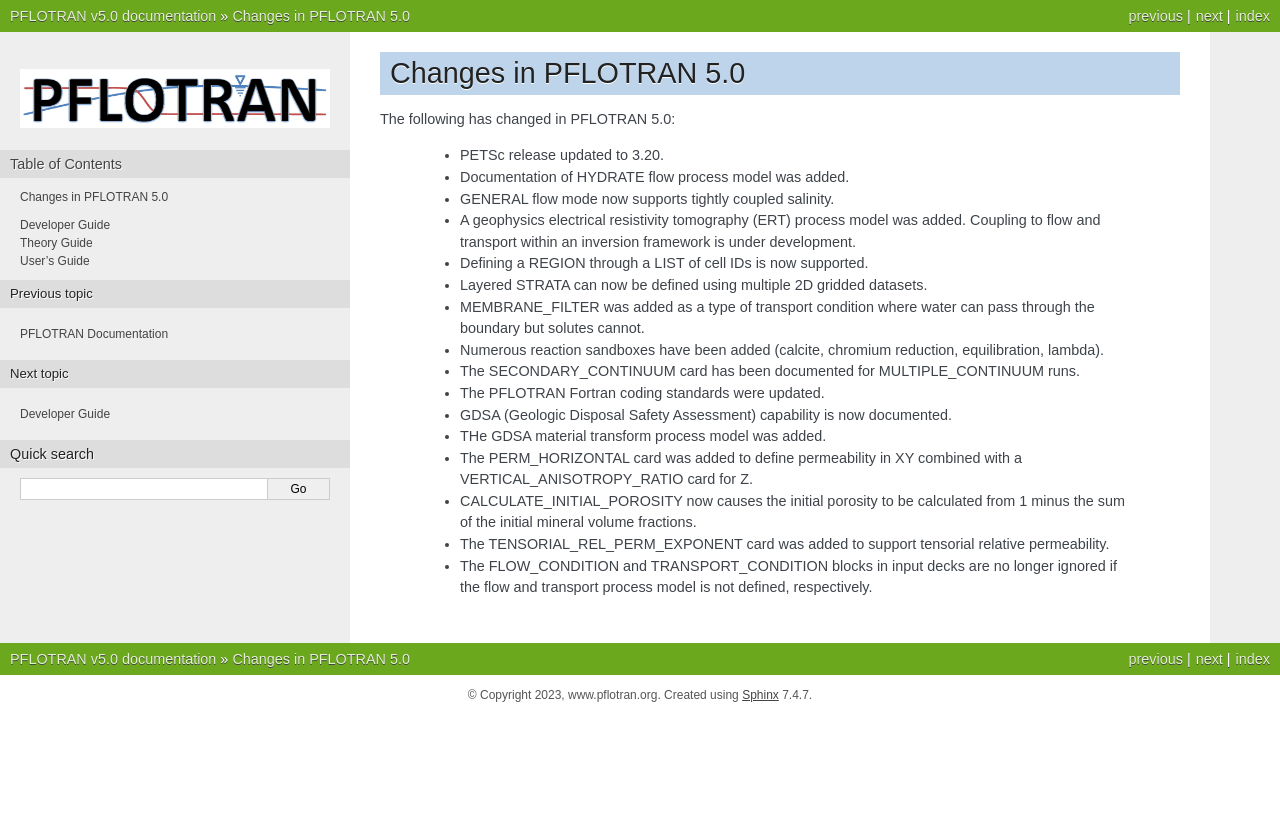
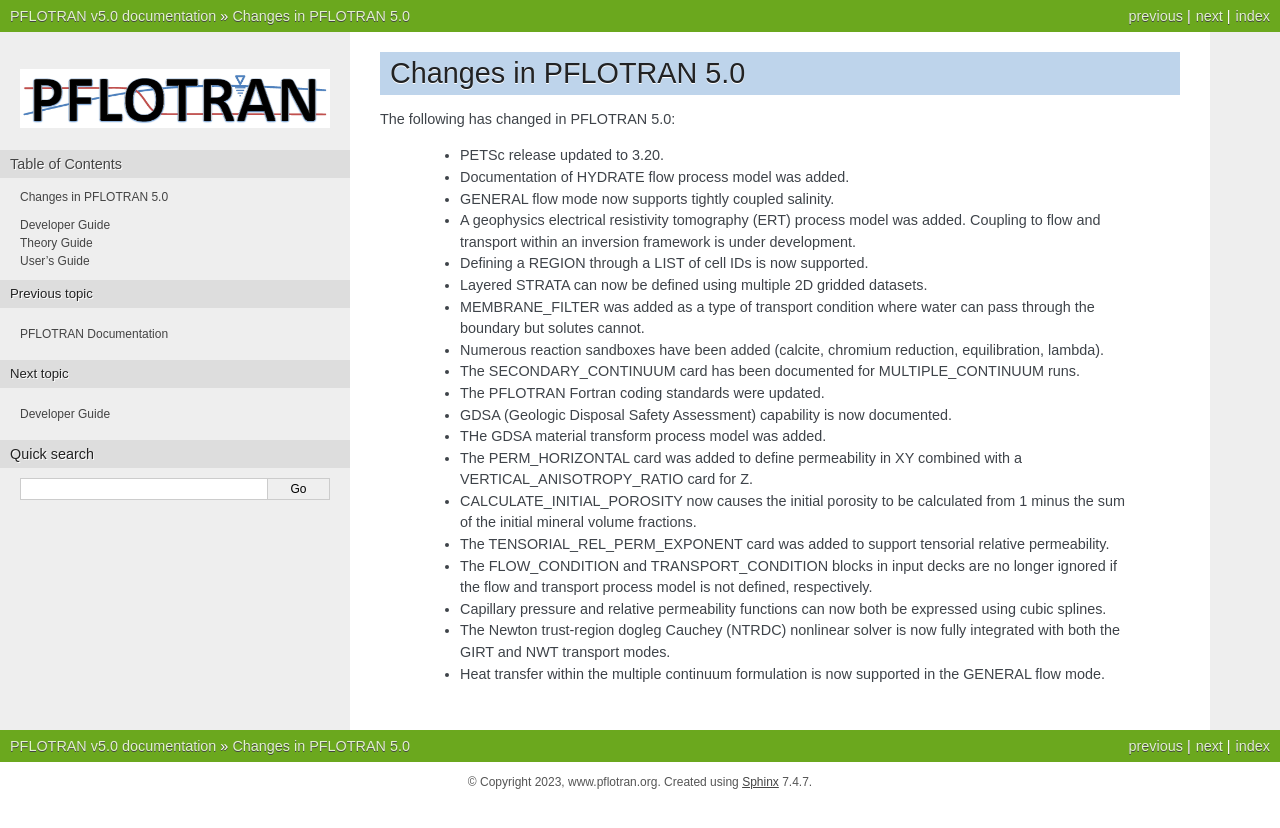
Before and after one commit to Miracloon/pflotran-documentation, a Sphinx documentation site: the page built from source/announcements/v5_changes.rst, in a window 1280 px wide. Shown: the top 828 px of the page. Built offline with Sphinx 7.4.7, drawn with Linux system fonts in a browser that asks for light colours.

Commit message:
added Sandia capabilities provided by Rosie

```diff
--- a/source/announcements/v5_changes.rst
+++ b/source/announcements/v5_changes.rst
@@ -44,3 +44,12 @@
  * The FLOW_CONDITION and TRANSPORT_CONDITION blocks in input decks are no
    longer ignored if the flow and transport process model is not defined,
    respectively.
+
+ * Capillary pressure and relative permeability functions can now both be
+   expressed using cubic splines.
+
+ * The Newton trust-region dogleg Cauchey (NTRDC) nonlinear solver is now fully
+   integrated with both the GIRT and NWT transport modes.
+
+ * Heat transfer within the multiple continuum formulation is now supported
+   in the GENERAL flow mode.
```
